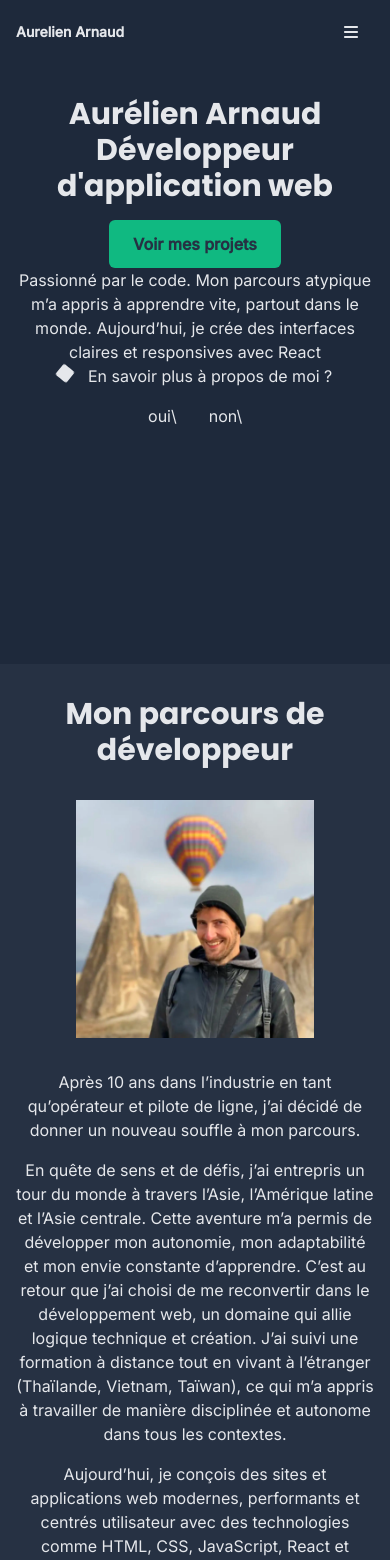
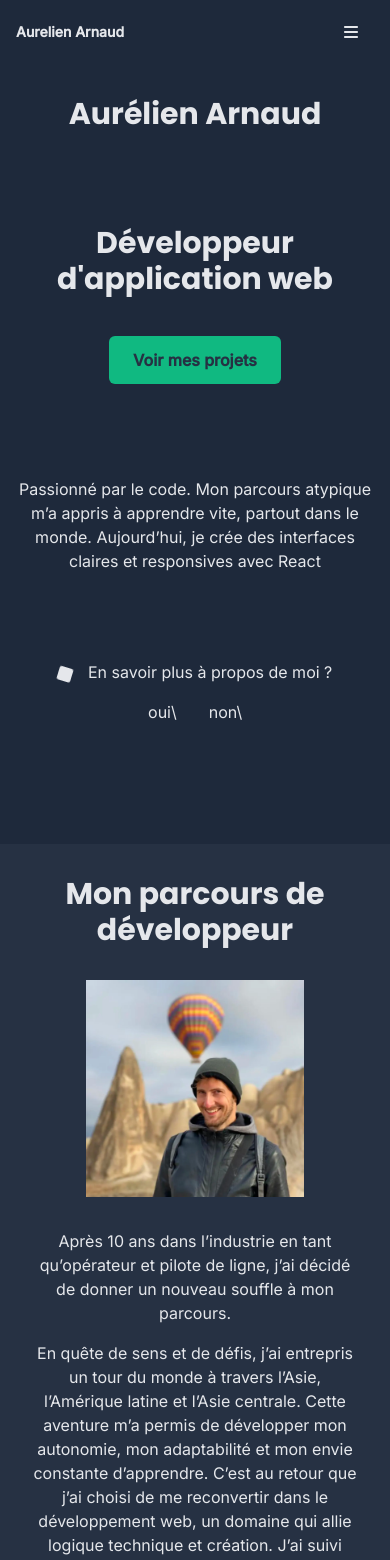
Before and after one commit to aurelienrnd/portfolio, a React (Vite) app: page / in a window 390 px wide. Shown: the top 1560 px of the page. Built offline with nearby package versions, Linux system fonts and the light colour scheme.

Commit message:
fix style.css : bug  h-[calc(100vh-64px)]

```diff
--- a/src/styles/style.css
+++ b/src/styles/style.css
@@ -64,11 +64,6 @@
     animation: line-bounce 1.25s both;
   }
 
-  .scale-in-ver-center {
-    animation: scale-in-ver-center 0.5s cubic-bezier(0.25, 0.46, 0.45, 0.94)
-      both;
-  }
-
   @keyframes scale-in-ver-center {
     0% {
       transform: scaleY(0);
@@ -78,6 +73,10 @@
       transform: scaleY(1);
       opacity: 1;
     }
+  }
+  .scale-in-ver-center {
+    animation: scale-in-ver-center 0.5s cubic-bezier(0.25, 0.46, 0.45, 0.94)
+      both;
   }
 }
 
@@ -128,27 +127,26 @@
   }
 
   #home-page #banner {
-    @apply min-h-[600px] md:min-h-[550px] max-h-[900px] flex flex-col items-center md:gap-8;
+    @apply min-h-[600px] md:min-h-[550px] max-h-[900px] h-[calc(100vh-64px)]  flex flex-col items-center md:gap-8;
   }
 
   #home-page #about {
-    @apply md:min-h-[650px] md:max-h-[900px] flex flex-col gap-8 text-center md:text-start md:h-screen bg-color-four;
+    @apply md:min-h-[540px] md:max-h-[900px] h-[calc(100vh-64px)] flex flex-col gap-8 text-center md:text-start bg-color-four px-8;
   }
 
   #home-page #skills {
-    @apply md:min-h-[636px]  md:max-h-[900px] flex flex-col gap-8 text-center md:text-start md:h-screen;
+    @apply md:min-h-[600px] md:max-h-[900px] h-[calc(100vh-64px)] flex flex-col gap-8 text-center md:text-start px-8;
   }
 
   #project #banner-project {
-    @apply bg-color-four flex flex-col gap-8 text-center md:text-start;
+    @apply bg-color-four flex flex-col gap-8 text-center md:text-start px-8;
   }
 
   #project #cards {
-    @apply flex flex-col gap-8 text-center md:text-start;
+    @apply flex flex-col gap-8 text-center md:text-start px-8;
   }
 
   #error {
-    height: calc(100vh - 4rem);
-    @apply flex flex-col items-center justify-around;
+    @apply h-[calc(100vh-64px)] flex flex-col items-center justify-around;
   }
 }
```
